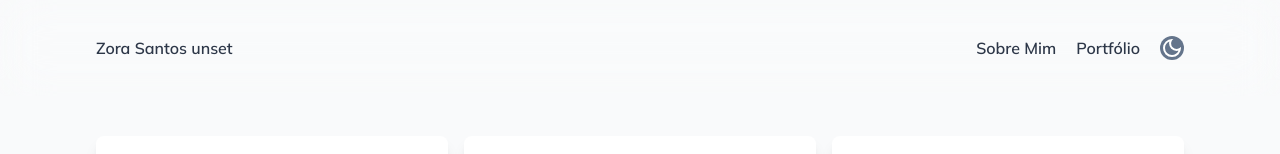
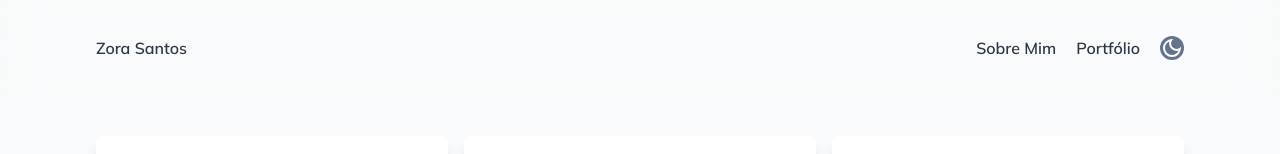
Before and after one commit to zorasantos/zorasantos.dev, a Next.js app: page / in a window 1280 px wide. Shown: the top 154 px of the page. Built offline with nearby package versions, Linux system fonts and the light colour scheme; no server answers.

Commit message:
chore: remove environment variable in hedaer

```diff
--- a/src/components/Header/index.tsx
+++ b/src/components/Header/index.tsx
@@ -15,7 +15,7 @@ export default function Header() {
   return (
   <header className={`sticky  ${isHidden ? 'top-[-6rem]' : `top-0 ${isReachedTop ? '' : 'shadow-lg'}`} z-10 flex justify-between items-center mb-10 h-24 px-10 md:px-24 backdrop-blur-xl transition-all duration-500 ease-in-out`}>
     <Link data-cy="logo" rel="noopener" tabIndex={0} href="/">
-      <span aria-label="logo" className="hover:text-primary-light dark:hover:text-primary-light font-semibold cursor-pointer">Zora Santos {process.env.NEXT_PUBLIC_GA_TRACKING_ID}</span>
+      <span aria-label="logo" className="hover:text-primary-light dark:hover:text-primary-light font-semibold cursor-pointer">Zora Santos</span>
     </Link>
     <div className="flex gap-5">
     {NavItems?.map(item => (
```
